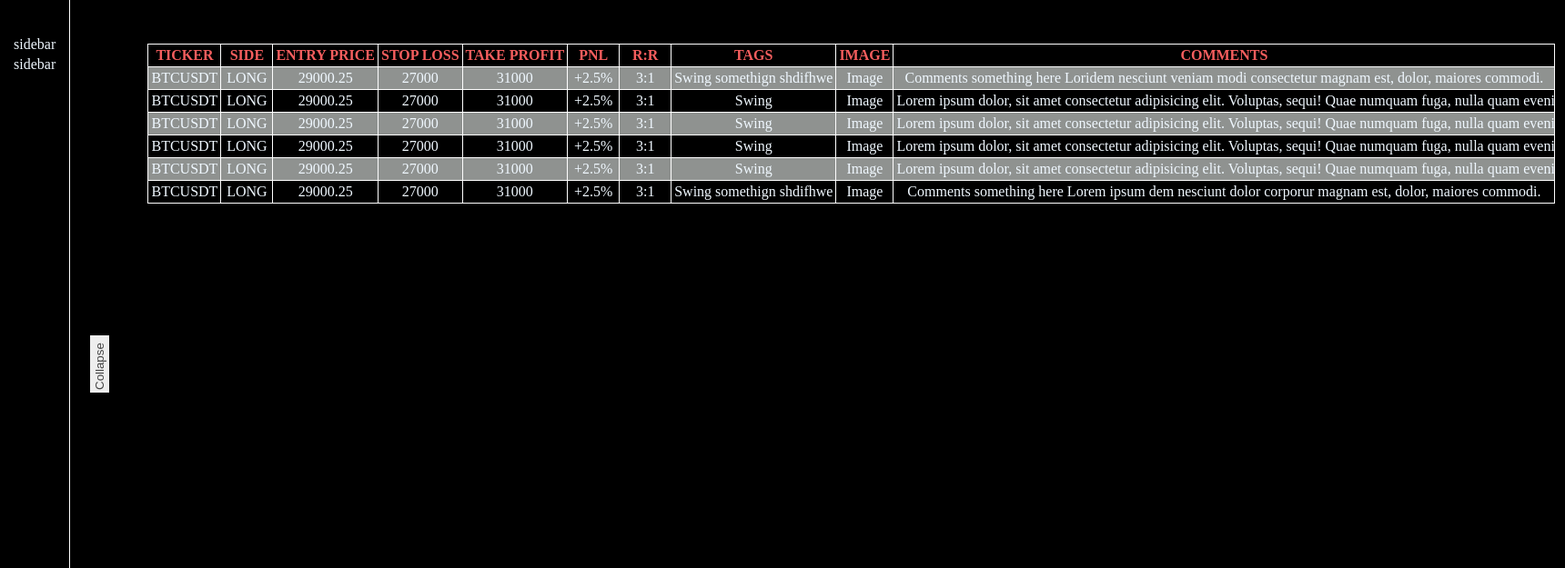
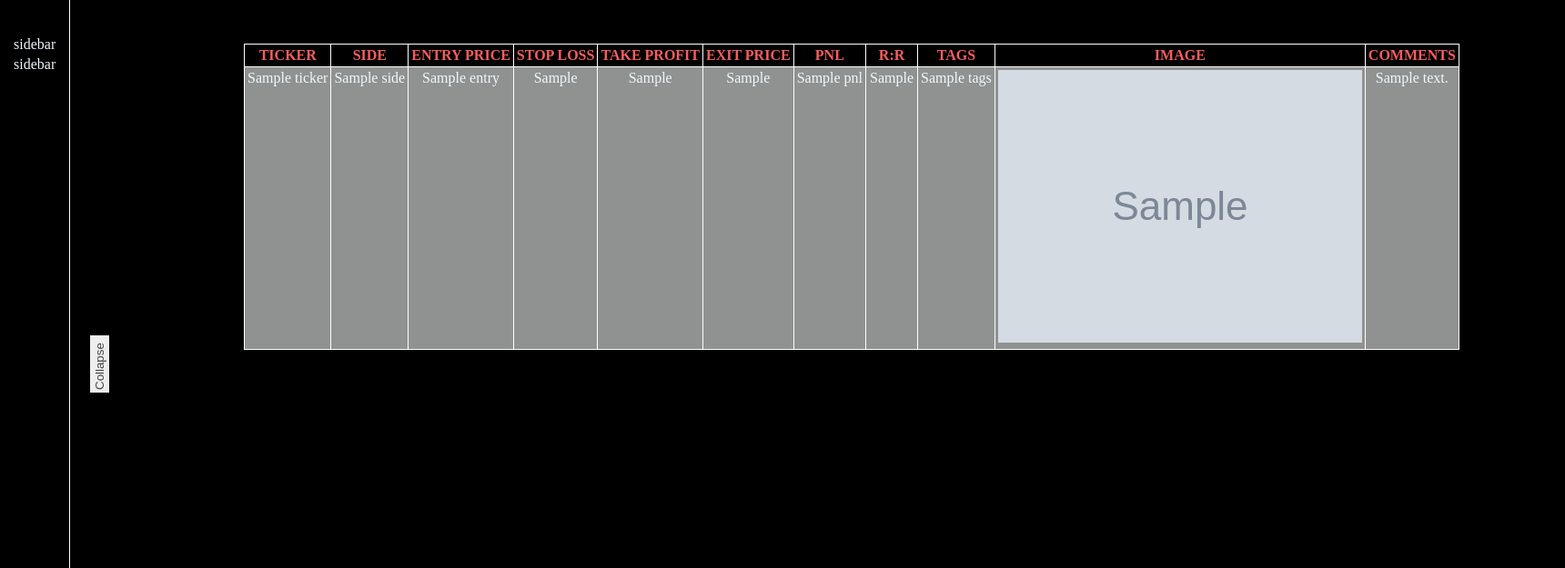
Before and after one commit to Zeal5/Trading-Journal, a Django app: template Journal/trades/templates/base.html in a window 1720 px wide. Shown: the part 38-663 px from the top of the page at 91% size. Run offline with Django 3.2, Linux system fonts and the light colour scheme; the template is opened without the code that fills it: most values are stand-ins (such as "Sample title", 1, 10 or a date in 2020); grey boxes marked "Sample" are stand-in pictures.

Commit message:
display trades on table

```diff
--- a/Journal/trades/models.py
+++ b/Journal/trades/models.py
@@ -23,6 +23,7 @@ class Trades(models.Model):
     rr = models.DecimalField(max_digits=4, decimal_places=2, null=True, blank=True)
     tags = models.CharField(null=True, blank=True, max_length=20)
     image = models.ImageField(null=True, blank=True)
+    comments = models.CharField(null=True, blank=True, max_length=1000)
 
     def __str__(self) -> str:
         return self.ticker
--- a/Journal/trades/templates/base.html
+++ b/Journal/trades/templates/base.html
@@ -30,7 +30,7 @@
 
 
         <div class="ledger">
-        {% include 'partials/_trades_table.html' %}
+        {% include 'partials/_trades_table.html' with trades=trades %}
 
         </div>
 
--- a/Journal/trades/templates/partials/_trades_table.html
+++ b/Journal/trades/templates/partials/_trades_table.html
@@ -5,7 +5,112 @@
 
 <!-- Main Trading entries -->
 <div class="table-container">
-    <table class="styled-table">
+        <table class="styled-table">
+        <thead class="entries-table-head">
+            <tr>
+                <th>
+                    Ticker
+                </th>
+                <th>
+                    Side
+                </th>
+
+                <th>
+                    Entry Price
+                </th>
+                <th>
+                    Stop Loss
+                </th>
+                <th>
+                    Take Profit
+                </th>
+                <th>
+                    Exit Price
+                </th>
+                <th>
+                    PnL
+                </th>
+                <th>
+                    R:R
+                </th>
+
+                <th>
+                    Tags
+                </th>
+                <th>
+                    Image
+                </th>
+                <th>
+                    Comments
+                </th>
+            </tr>
+        </thead>
+
+        <tbody class="entries-table-body">
+        {% for trade in trades %}
+
+            <tr class="table-rows" onclick="toggle_comments(this)">
+                <td>
+                    {{ trade.ticker}}
+                </td>
+
+                <td>
+                    {{ trade.side }}
+                </td>
+
+                <td>
+                    {{ trade.entry }}
+                </td>
+
+                <td>
+                    {{ trade.stop_loss }}
+                </td>
+
+                <td>
+                    {{ trade.take_profit }}
+                </td>
+                <td>
+                    {{ trade.trade_exit }}
+                </td>
+                <td>
+                    {{ trade.pnl }}
+                </td>
+                <td>
+                    {{ trade.rr }}
+                </td>
+                <td>
+                    {{ trade.tags }}
+                </td>
+                <td>
+                    <img alt="None" src="{{ trade.image }}">
+                </td>
+                <td id="comment">
+                    {{ trade.comments }}
+                </td>
+            </tr>
+            {% endfor %}
+
+
+
+
+
+
+
+        </tbody>
+    </table>
+
+
+</div>
+
+
+
+<script type="text/javascript" src="{% static 'js/_trades_table.js' %}"> </script>
+
+
+
+
+<!--
+        <table class="styled-table">
         <thead class="entries-table-head">
             <tr>
                 <th>
@@ -289,6 +394,4 @@
 
         </tbody>
     </table>
-</div>
-
-<script type="text/javascript" src="{% static 'js/_trades_table.js' %}"> </script>
+ -->
```
Also changed, not shown: Journal/trades/views.py (+6 -1 lines).
